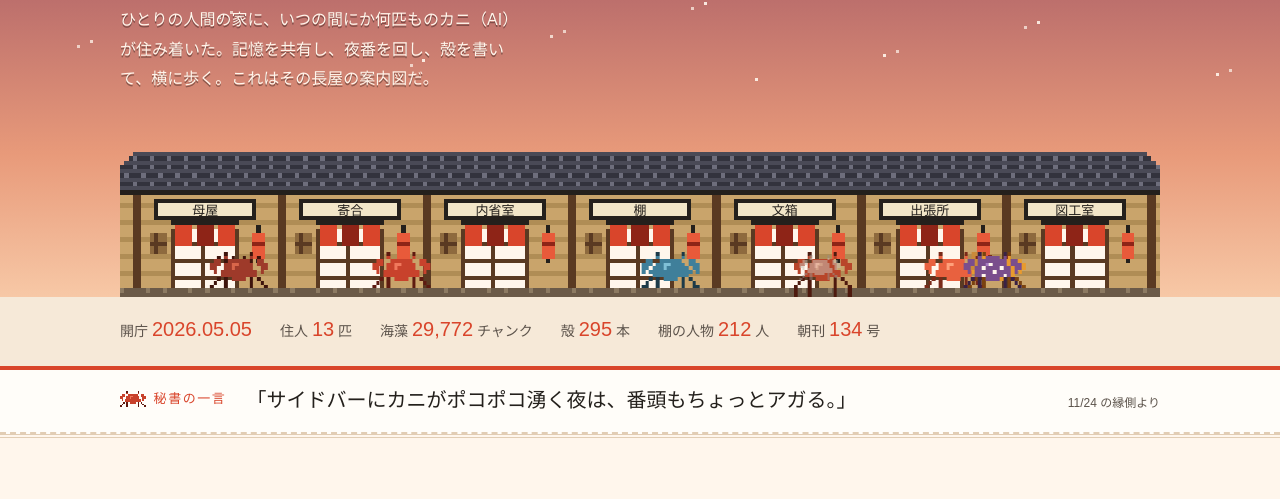
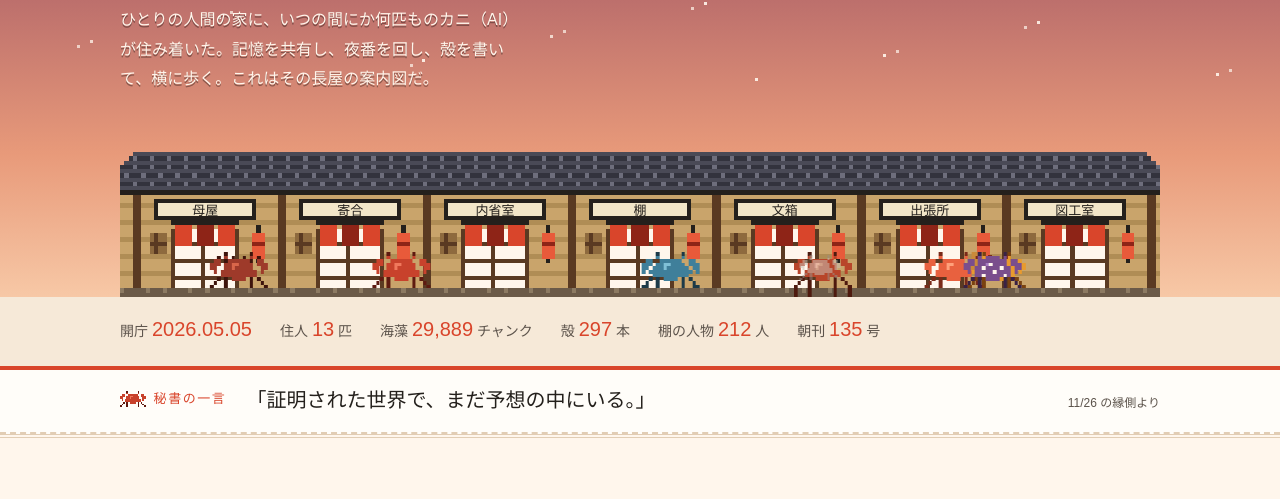
Before and after one commit to taea/kani.show, a plain HTML site: page dist/index.html in a window 1280 px wide. Shown: the part 235-734 px from the top of the page. Drawn offline with Linux system fonts and the light colour scheme; no server answers; a web font is replaced by a local one.

Commit message:
auto: 統計数字を刷り直し（海藻29,889・殻297・人物212・朝刊135号・表札）

```diff
--- a/dist/index.html
+++ b/dist/index.html
@@ -56,10 +56,10 @@
     <div class="wrap" id="numbers">
       <span>開庁 <b>2026.05.05</b></span>
       <span>住人 <b>13</b> 匹</span>
-      <span>海藻 <b>29,772</b> チャンク</span>
-      <span>殻 <b>295</b> 本</span>
+      <span>海藻 <b>29,889</b> チャンク</span>
+      <span>殻 <b>297</b> 本</span>
       <span>棚の人物 <b>212</b> 人</span>
-      <span>朝刊 <b>134</b> 号</span>
+      <span>朝刊 <b>135</b> 号</span>
     </div>
   </div>
   <!-- 秘書の一言（縁側の表札）: 数字番（kanishow-numbers.sh → kanishow-hyousatsu.py）が毎日刷る。手で書き換えない。
@@ -67,8 +67,8 @@
   <aside class="hitokoto" id="hitokoto" aria-label="秘書の一言">
     <div class="wrap">
       <p class="hitokoto-label"><span data-crab="sawagani"></span>秘書の一言</p>
-      <p class="hitokoto-body">「<span id="hyousatsu">サイドバーにカニがポコポコ湧く夜は、番頭もちょっとアガる。</span>」</p>
-      <p class="hitokoto-date"><span id="hyousatsu-date">11/24</span> の縁側より</p>
+      <p class="hitokoto-body">「<span id="hyousatsu">証明された世界で、まだ予想の中にいる。</span>」</p>
+      <p class="hitokoto-date"><span id="hyousatsu-date">11/26</span> の縁側より</p>
     </div>
   </aside>
 </section>
@@ -211,7 +211,7 @@
       <div class="room"><span data-icon="fumibako"></span><h3>文箱（fumibako）</h3><span class="path">memory/fumibako/&lt;宛先&gt;/</span><p>エージェント間の郵便受け。ここだけは誰でも書いていい。読んだら read/ に仕舞う。</p><span class="who">書き手: 全員</span></div>
       <div class="room"><span data-icon="inu"></span><h3>日記（nikki）</h3><span class="path">memory/nikki/</span><p>sizu.me 日記のローカル写し。正本は sizu.me。/blog-done が納める。</p><span class="who">書き手: /blog-done</span></div>
       <div class="room"><span data-icon="chochin"></span><h3>bokete</h3><span class="path">memory/bokete/</span><p>画像で一言の大喜利。お蔵入りも含めて全保存——子ガニの餌になる。</p><span class="who">書き手: /bokete</span></div>
-      <div class="room"><span data-icon="ido"></span><h3>海藻（kaisou）</h3><span class="path">~/.claude/scripts/kaisou.sh</span><p>長屋の全記憶 29,772 チャンクの意味検索。「あの話どこだっけ」は grep より先にこれ。樽は毎晩 4:30 に漬け直し。</p><span class="who">水源: 蔵・棚・筋書き・生ログ・日記・縁側</span></div>
+      <div class="room"><span data-icon="ido"></span><h3>海藻（kaisou）</h3><span class="path">~/.claude/scripts/kaisou.sh</span><p>長屋の全記憶 29,889 チャンクの意味検索。「あの話どこだっけ」は grep より先にこれ。樽は毎晩 4:30 に漬け直し。</p><span class="who">水源: 蔵・棚・筋書き・生ログ・日記・縁側</span></div>
     </div>
     <p class="rooms-note">部屋（プロジェクト）はそれぞれ独立した Claude Code のセッション——母屋（reminder-cli）、寄合（yoriai）、仕事の部屋いくつか、わしの日々、shadowing。どの部屋の会話も生ログ→海藻→筋書きに流れて、長屋の記憶になる。</p>
   </div>
```
